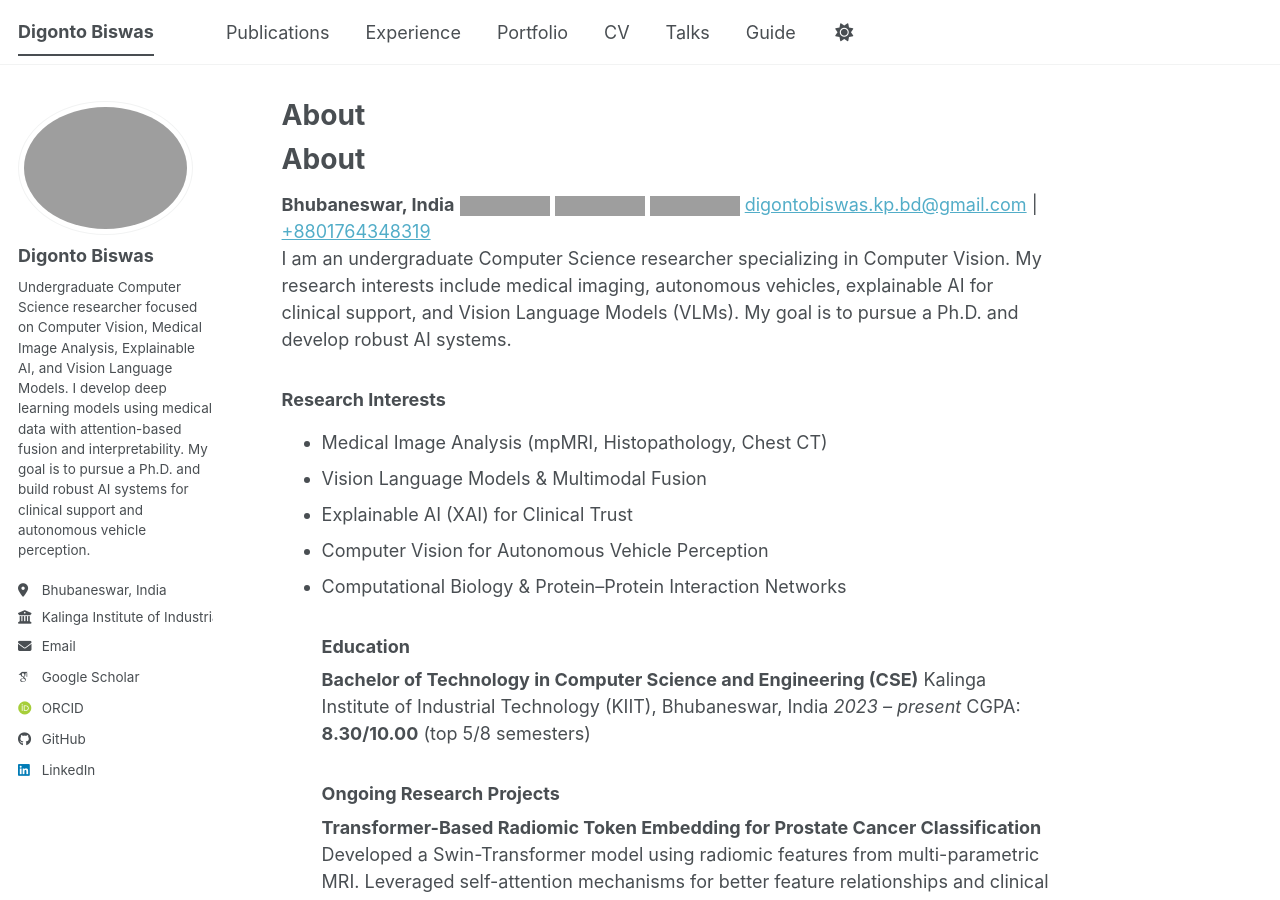
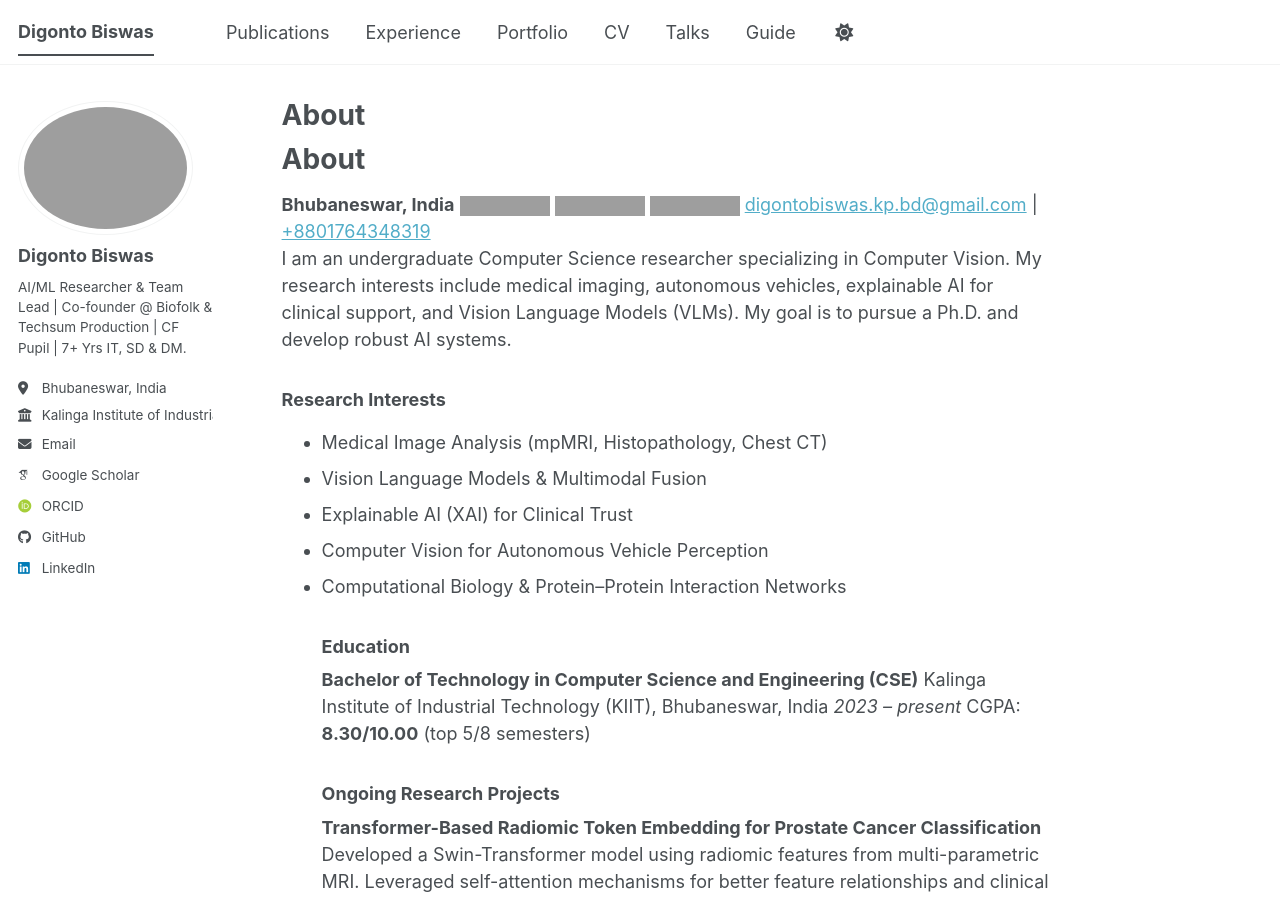
Before and after one commit to digontobiswas/digontobiswas.github.io, a Jekyll site: the page built from _pages/about.md, in a window 1280 px wide and 900 px high. Built offline with Jekyll 4.4.1, drawn with Linux system fonts in a browser that asks for light colours; some web fonts are replaced; a script bundle is joined from its source files by our own code; library files that are not in the unit come from our copies; our own code applies the rules of GitHub Pages for plain Markdown files; grey boxes are pictures that could not be loaded.

Commit message:
Update _config.yml

```diff
--- a/_config.yml
+++ b/_config.yml
@@ -25,7 +25,7 @@ author:
   avatar : "profile.jpg"
   name : "Digonto Biswas"
   pronouns : # example: "she/her"
-  bio : "Undergraduate Computer Science researcher focused on Computer Vision, Medical Image Analysis, Explainable AI, and Vision Language Models. I develop deep learning models using medical data with attention-based fusion and interpretability. My goal is to pursue a Ph.D. and build robust AI systems for clinical support and autonomous vehicle perception."
+  bio : "AI/ML Researcher & Team Lead | Co-founder @ Biofolk & Techsum Production | CF Pupil | 7+ Yrs IT, SD & DM."
   location : "Bhubaneswar, India"
   employer : "Kalinga Institute of Industrial Technology (KIIT University)"
   uri : # URL
```
